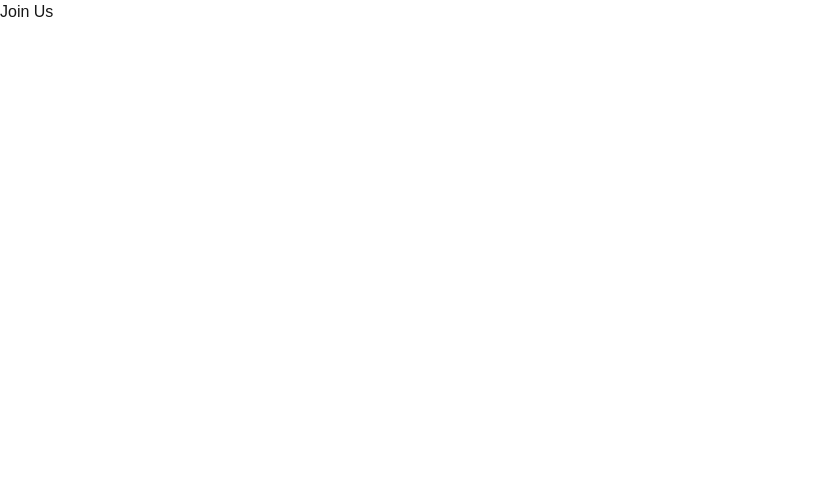
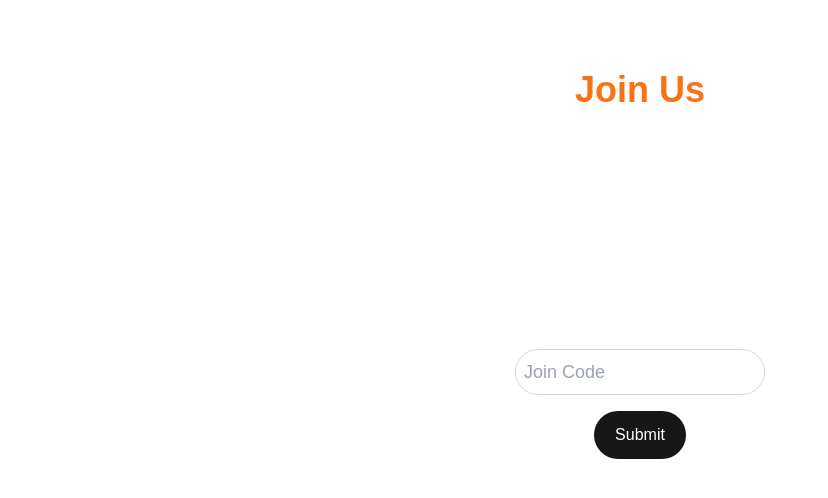
Before and after one commit to Jake-Purton/towertech, a Next.js app: page /join in a window 1280 px wide. Shown: the top 498 px of the page, without its empty margins (0-828 px from the left). Built offline with nearby package versions, Linux system fonts and the light colour scheme.

Commit message:
christian harris l-ook at this

```diff
--- a/app/join/page.tsx
+++ b/app/join/page.tsx
@@ -1,9 +1,41 @@
-import React from 'react';
+"use client";
+
+import React, { useState } from 'react';
 
 const JoinPage: React.FC = () => {
+    const [number, setNumber] = useState('');
+
+    const handleSubmit = (event: React.FormEvent) => {
+        event.preventDefault();
+        callFunction(number);
+    };
+
+    const callFunction = (num: string) => {
+        console.log(`Number submitted: ${num}`);
+    };
+
     return (
-        <div>
-            <h1>Join Us</h1>
+        <div className="grid grid-rows-[20px_1fr_20px] items-center justify-items-center min-h-screen p-8 pb-20 gap-16 sm:p-20 font-[family-name:var(--font-geist-sans)]">
+            <h1 className="text-4xl font-bold text-orange-500">Join Us</h1>
+            <form onSubmit={handleSubmit} className="flex flex-col items-center gap-4">
+                <label className="text-lg font-medium">
+                    <input
+                        type="number"
+                        value={number}
+                        onChange={(e) => setNumber(e.target.value)}
+                        className="mt-2 p-2 border border-gray-300 rounded-full text-black appearance-none"
+                        placeholder="Join Code"
+                        onKeyDown={(e) => {
+                            if (e.key === 'Enter') {
+                                handleSubmit(e);
+                            }
+                        }}
+                    />
+                </label>
+                <button type="submit" className="rounded-full border border-solid border-transparent transition-colors flex items-center justify-center bg-foreground text-background gap-2 hover:bg-[#383838] dark:hover:bg-[#FF5900] text-sm sm:text-base h-10 sm:h-12 px-4 sm:px-5">
+                    Submit
+                </button>
+            </form>
         </div>
     );
 };
--- a/app/layout.tsx
+++ b/app/layout.tsx
@@ -15,9 +15,9 @@ export default function RootLayout({
 }>) {
   return (
     <html lang="en">
+
       <body>
-        {/* Render the children (page content) */}
-        {children}
+          {children}
       </body>
     </html>
   );
--- a/app/page.tsx
+++ b/app/page.tsx
@@ -1,6 +1,55 @@
-import Image from "next/image";
+"use client";
+
+import { useEffect, useState } from "react";
+import { socket } from "../socket";
+import Image from 'next/image';
 
 export default function Home() {
+  const [isConnected, setIsConnected] = useState<boolean>(false);
+  const [transport, setTransport] = useState<string>("N/A");
+  const [message, setMessage] = useState<string>("No message");
+
+  useEffect(() => {
+    // Check if the socket is already connected on component mount
+    if (socket.connected) {
+      onConnect();
+    }
+
+    function onConnect() {
+      setIsConnected(true);
+      setTransport(socket.io.engine.transport.name);
+
+      socket.io.engine.on("upgrade", (transport: { name: string }) => {
+        setTransport(transport.name);
+      });
+    }
+
+    function onDisconnect() {
+      setIsConnected(false);
+      setTransport("N/A");
+    }
+
+    function onMessage(msg: string) {
+      console.log("Received message:", msg);
+      setMessage(msg);
+    }
+
+    socket.on("connect", onConnect);
+    socket.on("disconnect", onDisconnect);
+    socket.on("message", onMessage);
+
+    return () => {
+      // Cleanup function to remove event listeners
+      socket.off("connect", onConnect);
+      socket.off("disconnect", onDisconnect);
+      socket.off("message", onMessage);
+    };
+  }, []);
+
+  const sendMessage = () => {
+    socket.emit("message", "Hello from client!");
+  };
+
   return (
     <div className="grid grid-rows-[20px_1fr_20px] items-center justify-items-center min-h-screen p-8 pb-20 gap-16 sm:p-20 font-[family-name:var(--font-geist-sans)]">
       <main className="flex flex-col gap-8 row-start-2 items-center sm:items-start">
@@ -24,6 +73,15 @@ export default function Home() {
           >
             Join
           </a>
+          <button
+            className="rounded-full border border-solid border-transparent transition-colors flex items-center justify-center bg-foreground text-background gap-2 hover:bg-[#383838] dark:hover:bg-[#FF5900] text-sm sm:text-base h-10 sm:h-12 px-4 sm:px-5"
+            onClick={sendMessage}
+          >
+            Send Message
+          </button>
+          <p>{ message }</p>
+          <p>Status: { isConnected ? "connected" : "disconnected" }</p>
+          <p>Transport: { transport }</p>
         </div>
       </main>
     </div>
--- /dev/null
+++ b/socket.ts
@@ -0,0 +1,5 @@
+"use client";
+
+import { io, Socket } from "socket.io-client";
+
+export const socket: Socket = io();
```
Also changed, not shown: package.json (+6 -3 lines), server.js (added, +35 -0 lines), 2 other files (tests, documents, lock files or other folders).
